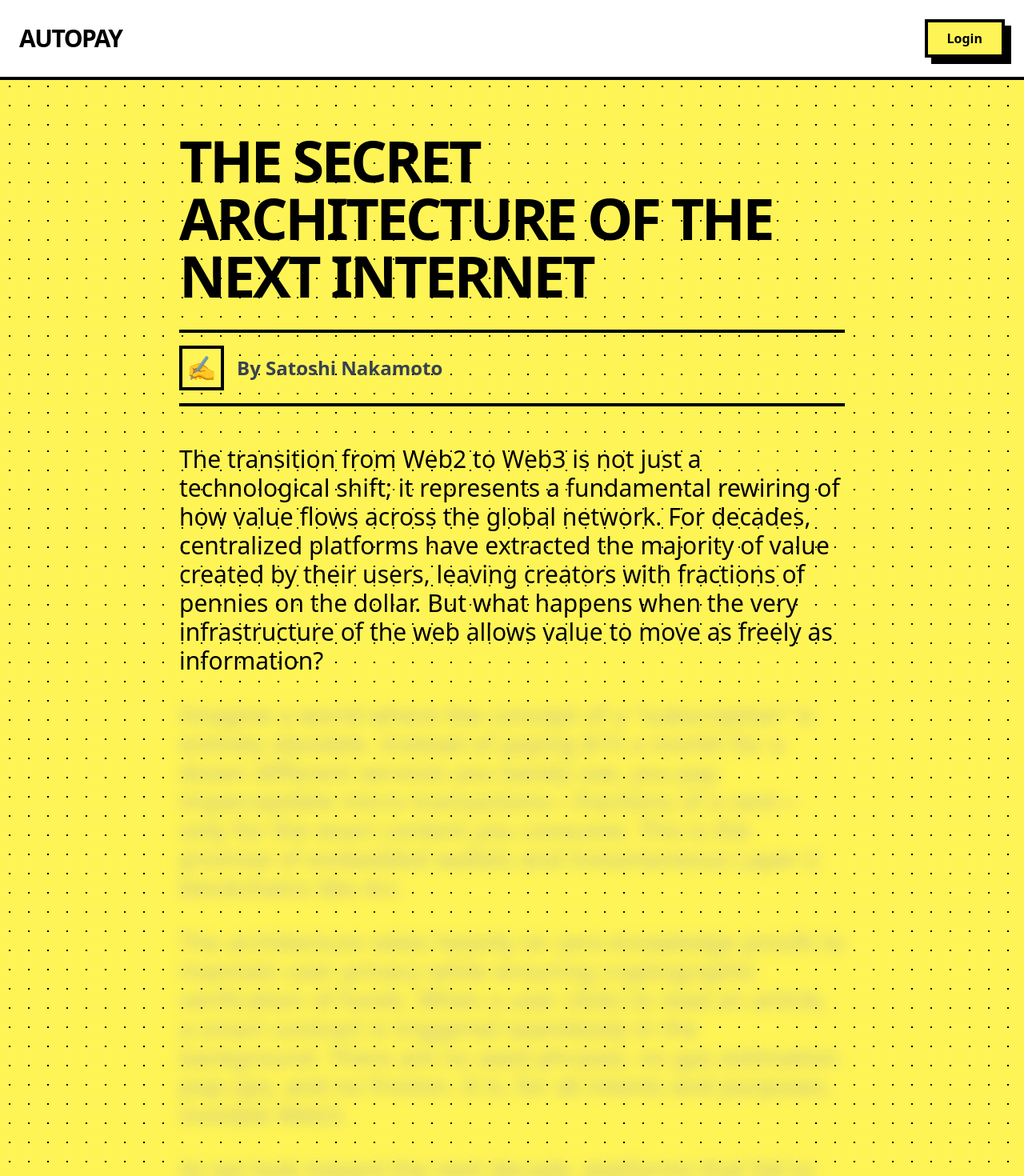
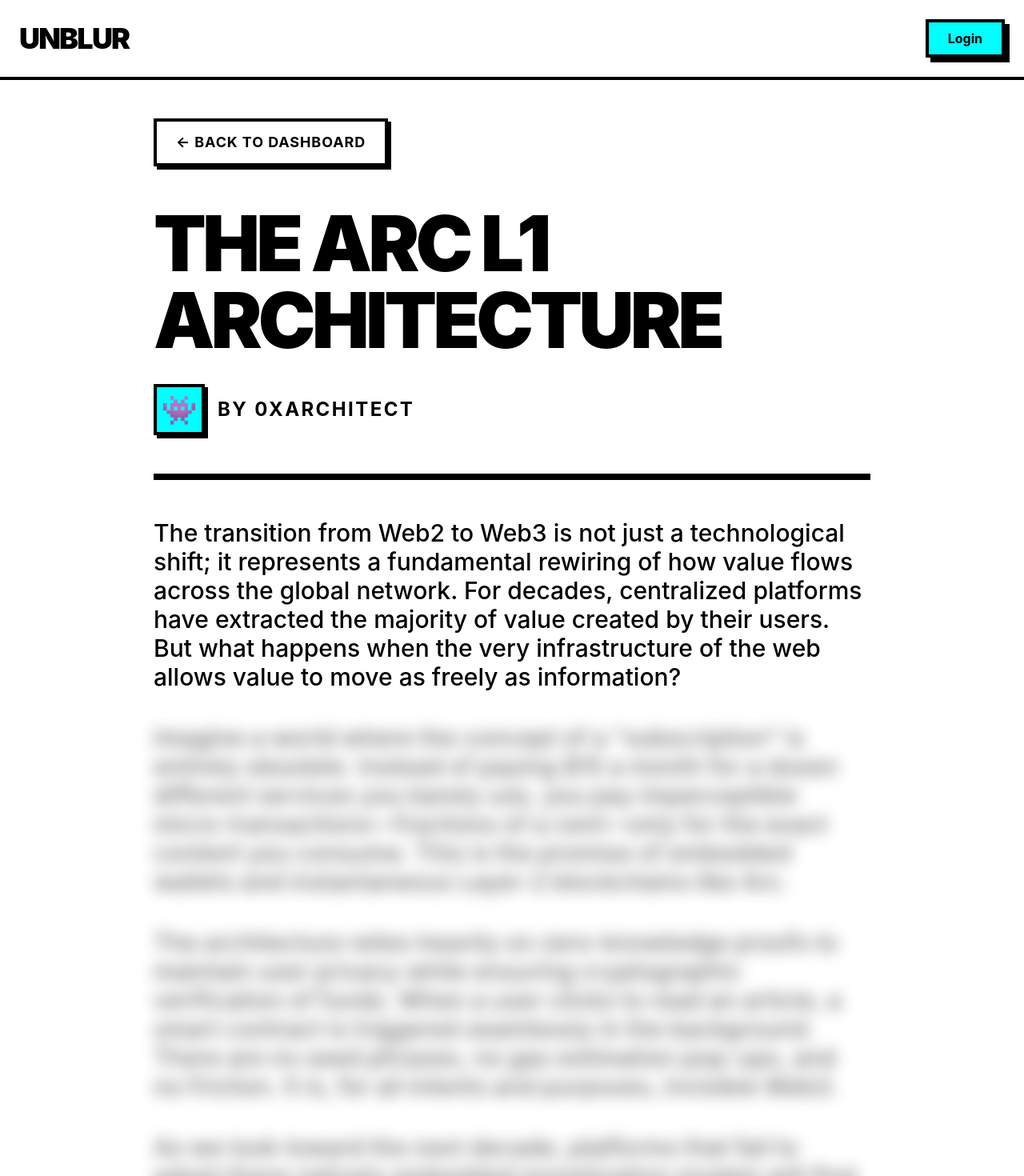
Before and after one commit to Joel-29/zerogate, a Next.js app: page /article/1 in a window 1280 px wide. Shown: the top 1470 px of the page at 80% size. Built offline with nearby package versions, Linux system fonts and the light colour scheme; no server answers.

Commit message:
refactor: implement Premium Neobrutalism redesign and Magic Unlock logic

```diff
--- a/package.json
+++ b/package.json
@@ -9,6 +9,7 @@
     "lint": "next lint"
   },
   "dependencies": {
+    "@farcaster/mini-app-solana": "^1.1.3",
     "@privy-io/react-auth": "^3.42.0",
     "lucide-react": "^1.45.0",
     "next": "14.2.35",
--- a/src/app/Providers.tsx
+++ b/src/app/Providers.tsx
@@ -3,10 +3,21 @@
 import { PrivyProvider } from '@privy-io/react-auth';
 import { ReactNode } from 'react';
 
+const arcTestnet = {
+  id: 999999,
+  name: 'Arc L1 Testnet',
+  network: 'arc-l1-testnet',
+  nativeCurrency: { name: 'Ether', symbol: 'ETH', decimals: 18 },
+  rpcUrls: {
+    default: { http: ['https://rpc.arc-l1-testnet.com'] },
+    public: { http: ['https://rpc.arc-l1-testnet.com'] }
+  },
+} as any;
+
 export default function Providers({ children }: { children: ReactNode }) {
   return (
     <PrivyProvider
-      appId="your-dummy-app-id-here"
+      appId="cmtyog73i041p0ci9is4edkr5"
       config={{
         loginMethods: ['email'],
         appearance: {
@@ -18,13 +29,8 @@ export default function Providers({ children }: { children: ReactNode }) {
         embeddedWallets: {
           createOnLogin: 'users-without-wallets',
         },
-        defaultChain: {
-          id: 999999,
-          name: 'Arc L1 Testnet',
-          network: 'arc-l1-testnet',
-          nativeCurrency: { name: 'Ether', symbol: 'ETH', decimals: 18 },
-          rpcUrls: { default: { http: ['https://rpc.arc-l1-testnet.com'] } },
-        }
+        defaultChain: arcTestnet,
+        supportedChains: [arcTestnet],
       }}
     >
       {children}
--- a/src/app/article/[id]/page.tsx
+++ b/src/app/article/[id]/page.tsx
@@ -2,7 +2,7 @@
 
 import { useState } from 'react';
 import { usePrivy } from '@privy-io/react-auth';
-import { Loader2 } from 'lucide-react';
+import Link from 'next/link';
 
 export default function ArticlePage({ params }: { params: { id: string } }) {
   const { authenticated, login } = usePrivy();
@@ -10,7 +10,6 @@ export default function ArticlePage({ params }: { params: { id: string } }) {
   const [isPaying, setIsPaying] = useState(false);
 
   const handlePayment = () => {
-    // Force user to login if they attempt to pay while unauthenticated
     if (!authenticated) {
       login();
       return;
@@ -19,34 +18,23 @@ export default function ArticlePage({ params }: { params: { id: string } }) {
     setIsPaying(true);
 
     // ==========================================
-    // 🔗 VIEM BLOCKCHAIN INTEGRATION (TODO)
+    // 🔗 HACKATHON: VIEM BLOCKCHAIN INTEGRATION
     // ==========================================
-    // 1. Get the user's embedded wallet provider via Privy:
-    //    const provider = await user.wallet.getEthereumProvider();
-    //
-    // 2. Initialize a viem wallet client:
-    //    const walletClient = createWalletClient({
-    //      account: user.wallet.address,
-    //      chain: arcL1Testnet,
-    //      transport: custom(provider)
-    //    });
-    //
-    // 3. Define the USDC token address and author address:
-    //    const usdcAddress = '0x...';
-    //    const authorAddress = '0xAuthorEthAddress...';
-    //
-    // 4. Send the ERC-20 transaction:
-    //    const hash = await walletClient.writeContract({
-    //      address: usdcAddress,
-    //      abi: erc20Abi,
-    //      functionName: 'transfer',
-    //      args: [authorAddress, parseUnits('0.10', 6)],
-    //    });
-    //
-    // 5. Wait for the transaction receipt via publicClient
+    // const provider = await user.wallet.getEthereumProvider();
+    // const walletClient = createWalletClient({
+    //   account: user.wallet.address,
+    //   chain: arcL1Testnet,
+    //   transport: custom(provider)
+    // });
+    // const hash = await walletClient.writeContract({
+    //   address: USDC_ADDRESS,
+    //   abi: erc20Abi,
+    //   functionName: 'transfer',
+    //   args: [AUTHOR_ADDRESS, parseUnits('0.10', 6)],
+    // });
+    // await publicClient.waitForTransactionReceipt({ hash });
     // ==========================================
 
-    // SIMULATION FOR HACKATHON DEMO
     setTimeout(() => {
       setIsUnlocked(true);
       setIsPaying(false);
@@ -54,40 +42,50 @@ export default function ArticlePage({ params }: { params: { id: string } }) {
   };
 
   return (
-    <main className="max-w-4xl mx-auto p-8 py-16 space-y-12">
-      {/* Success Banner */}
+    <main className="min-h-[calc(100vh-96px)] bg-white p-6 md:p-12">
+      <div className="max-w-4xl mx-auto space-y-12">
+
+        <div className="flex items-center justify-between">
+          <Link
+            href="/"
+            className="inline-flex items-center border-4 border-black shadow-[4px_4px_0px_0px_rgba(0,0,0,1)] font-bold transition-all duration-200 ease-out hover:bg-black hover:text-white active:translate-x-[4px] active:translate-y-[4px] active:shadow-none bg-white text-black px-6 py-3 text-lg uppercase tracking-wider"
+          >
+            ← Back to Dashboard
+          </Link>
+        </div>
+
         {isUnlocked && (
-        <div className="neo-card bg-[#00FF41] p-6 text-2xl font-black uppercase flex items-center justify-center gap-4 mb-8 transition-all animate-in fade-in slide-in-from-top-4 duration-500">
+          <div className="border-4 border-black shadow-[6px_6px_0px_0px_rgba(0,0,0,1)] bg-[#00FF41] p-6 text-2xl font-black uppercase flex items-center justify-center gap-4 transition-all animate-in fade-in slide-in-from-top-4 duration-500">
             <span className="text-4xl">✅</span>
-          Payment Successful! 0.10 USDC sent to author.eth
+            Unlocked! 0.10 USDC transferred via Arc.
           </div>
         )}
 
-      {/* Article Header */}
-      <header className="space-y-8">
-        <h1 className="text-5xl md:text-7xl font-black uppercase leading-[1.1] tracking-tighter">
-          The Secret Architecture of the Next Internet
+        <header className="space-y-8 border-b-8 border-black pb-12">
+          <h1 className="text-6xl md:text-8xl font-black uppercase leading-[1.05] tracking-tighter">
+            The Arc L1 Architecture
           </h1>
-        <div className="flex items-center gap-4 text-2xl font-bold text-gray-700 border-t-4 border-b-4 border-black py-4">
-          <div className="w-14 h-14 bg-[#FFF455] neo-border flex items-center justify-center text-3xl">
-            ✍️
+          <div className="flex items-center gap-4 text-2xl font-bold text-black">
+            <div className="w-16 h-16 bg-[#00FFFF] border-4 border-black shadow-[4px_4px_0px_0px_rgba(0,0,0,1)] flex items-center justify-center text-4xl">
+              👾
             </div>
-          <p>By Satoshi Nakamoto</p>
+            <p className="uppercase tracking-widest">By 0xArchitect</p>
           </div>
         </header>
 
-      {/* Article Content */}
-      <article className="text-2xl md:text-3xl leading-relaxed space-y-8 relative group font-medium">
+        <article className="text-2xl md:text-3xl leading-relaxed space-y-10 font-medium">
           <p>
-          The transition from Web2 to Web3 is not just a technological shift; it represents a fundamental rewiring of how value flows across the global network. For decades, centralized platforms have extracted the majority of value created by their users, leaving creators with fractions of pennies on the dollar. But what happens when the very infrastructure of the web allows value to move as freely as information?
+            The transition from Web2 to Web3 is not just a technological shift; it represents a fundamental rewiring of how value flows across the global network. For decades, centralized platforms have extracted the majority of value created by their users. But what happens when the very infrastructure of the web allows value to move as freely as information?
           </p>
 
-        <div className="relative">
-          {/* Gated Text Container */}
+          <div className="relative group">
             <div
-            className={`space-y-8 transition-all duration-1000 ${
-              !isUnlocked ? 'filter blur-[8px] select-none text-gray-400 opacity-60' : 'filter-none opacity-100'
+              className={`space-y-10 transition-all duration-1000 ${
+                !isUnlocked
+                  ? 'blur-[8px] select-none text-transparent opacity-80'
+                  : 'filter-none opacity-100'
               }`}
+              style={!isUnlocked ? { textShadow: '0 0 12px rgba(0,0,0,0.8)' } : {}}
             >
               <p>
                 Imagine a world where the concept of a "subscription" is entirely obsolete. Instead of paying $15 a month for a dozen different services you barely use, you pay imperceptible micro-transactions—fractions of a cent—only for the exact content you consume. This is the promise of embedded wallets and instantaneous Layer-2 blockchains like Arc.
@@ -102,28 +100,28 @@ export default function ArticlePage({ params }: { params: { id: string } }) {
               </p>
             </div>
 
-          {/* Paywall Overlay */}
             {!isUnlocked && (
-            <div className={`absolute inset-0 z-10 flex items-center justify-center bg-white/10 transition-opacity duration-300 backdrop-blur-sm ${isPaying ? 'opacity-100' : 'opacity-0 group-hover:opacity-100'}`}>
+              <div className={`absolute inset-0 z-10 flex items-center justify-center transition-opacity duration-300 ${isPaying ? 'opacity-100' : 'opacity-0 group-hover:opacity-100'}`}>
                 <button
                   onClick={handlePayment}
                   disabled={isPaying}
-                className="neo-button bg-[#FF2E93] text-white px-10 py-8 text-2xl md:text-4xl flex items-center gap-4 disabled:opacity-90 disabled:cursor-not-allowed"
-                style={isPaying ? { transform: 'translate(4px, 4px)', boxShadow: 'none' } : {}}
+                  className="border-4 border-black shadow-[8px_8px_0px_0px_rgba(0,0,0,1)] font-black transition-all duration-200 ease-out hover:bg-black hover:text-[#FFF455] active:translate-x-[6px] active:translate-y-[6px] active:shadow-none bg-[#FFF455] text-black px-12 py-8 text-3xl md:text-5xl flex items-center gap-6 disabled:opacity-100 disabled:bg-gray-300 disabled:hover:bg-gray-300 disabled:hover:text-black uppercase tracking-tighter"
+                  style={isPaying ? { transform: 'translate(6px, 6px)', boxShadow: 'none' } : {}}
                 >
                   {isPaying ? (
                     <>
-                    <Loader2 className="w-10 h-10 animate-spin" />
-                    Negotiating with Blockchain...
+                      <div className="w-8 h-8 border-4 border-black border-t-transparent rounded-full animate-spin" />
+                      Authorizing...
                     </>
                   ) : (
-                  <>🔓 Pay 0.10 USDC to Unlock</>
+                    <>🔓 Unlock for 0.10 USDC</>
                   )}
                 </button>
               </div>
             )}
           </div>
         </article>
+      </div>
     </main>
   );
 }
--- a/src/app/globals.css
+++ b/src/app/globals.css
@@ -4,30 +4,10 @@
 
 @layer base {
   body {
-    background-color: #FFF455;
-    background-image: radial-gradient(#000000 1.5px, transparent 1.5px);
-    background-size: 24px 24px;
+    background-color: #ffffff;
     color: #000000;
-    font-family: ui-sans-serif, system-ui, -apple-system, BlinkMacSystemFont, "Segoe UI", Roboto, "Helvetica Neue", Arial, sans-serif;
+    font-family: "Inter", system-ui, -apple-system, BlinkMacSystemFont, "Segoe UI", Roboto, "Helvetica Neue", Arial, sans-serif;
+    -webkit-font-smoothing: antialiased;
+    -moz-osx-font-smoothing: grayscale;
   }
 }
-
-@layer utilities {
-  .neo-border {
-    @apply border-4 border-black;
-  }
-
-  .neo-shadow {
-    @apply shadow-[8px_8px_0px_0px_rgba(0,0,0,1)];
-  }
-
-  .neo-button {
-    @apply neo-border neo-shadow font-bold transition-all duration-75 ease-out
-           hover:bg-[#FF2E93] hover:text-white
-           active:translate-x-[4px] active:translate-y-[4px] active:shadow-none;
-  }
-
-  .neo-card {
-    @apply neo-border neo-shadow bg-white;
-  }
-}
--- a/src/app/page.tsx
+++ b/src/app/page.tsx
@@ -4,90 +4,76 @@ import { usePrivy } from '@privy-io/react-auth';
 import Link from 'next/link';
 
 const ARTICLES = [
-  { id: '1', title: 'The Future of Web3', color: 'bg-[#FF2E93]' },
-  { id: '2', title: 'AI takes over the world', color: 'bg-[#00FFFF]' },
-  { id: '3', title: 'Neobrutalism UI Trends', color: 'bg-[#FFF455]' },
+  { id: '1', title: 'The Arc L1 Architecture Explained', color: 'bg-[#FF2E93]' },
+  { id: '2', title: 'Why Subscriptions are Dead', color: 'bg-[#00FFFF]' },
+  { id: '3', title: 'Building Premium Neobrutalism', color: 'bg-[#FFF455]' },
 ];
 
-export default function Home() {
-  const { ready, authenticated, user, login } = usePrivy();
+export default function Dashboard() {
+  const { ready, authenticated, login } = usePrivy();
 
   if (!ready) {
     return (
-      <main className="flex min-h-[calc(100vh-88px)] items-center justify-center p-8">
-        <div className="text-4xl font-black animate-pulse">Loading...</div>
+      <main className="flex min-h-[calc(100vh-96px)] items-center justify-center bg-white p-8">
+        <div className="text-4xl font-black animate-pulse uppercase tracking-widest">Loading...</div>
       </main>
     );
   }
 
   if (!authenticated) {
     return (
-      <main className="flex min-h-[calc(100vh-88px)] flex-col items-center justify-center p-8 text-center">
+      <main className="flex min-h-[calc(100vh-96px)] flex-col items-center justify-center bg-white p-8 text-center">
         <div className="max-w-5xl w-full">
-          <h1 className="text-6xl md:text-[6rem] font-black mb-8 uppercase leading-[1.1] tracking-tight">
-            The Zero-Click<br/>Web3 Paywall.
+          <h1 className="text-6xl md:text-[7rem] font-black mb-8 uppercase leading-[1.05] tracking-tighter">
+            The Zero-Click<br/>Paywall.
           </h1>
-          <p className="text-2xl md:text-4xl font-bold mb-12">
-            Say goodbye to subscriptions.
+          <p className="text-2xl md:text-3xl font-bold mb-12 max-w-3xl mx-auto leading-relaxed">
+            Read premium internet content without subscriptions. Pay 10 cents via Arc USDC.
           </p>
           <button
             onClick={login}
-            className="neo-button bg-[#00FFFF] px-12 py-6 text-3xl uppercase tracking-wider"
+            className="border-4 border-black shadow-[8px_8px_0px_0px_rgba(0,0,0,1)] font-black transition-all duration-200 ease-out hover:bg-black hover:text-[#FF2E93] active:translate-x-[6px] active:translate-y-[6px] active:shadow-none bg-[#FF2E93] text-white px-12 py-6 text-3xl md:text-4xl uppercase tracking-wider"
           >
-            Start Reading
+            Get Started
           </button>
         </div>
       </main>
     );
   }
 
-  const walletAddress = user?.wallet?.address || '0x0000000000000000000000000000000000000000';
-  const truncatedAddress = `${walletAddress.slice(0, 6)}...${walletAddress.slice(-4)}`;
+  return (
+    <main className="min-h-[calc(100vh-96px)] bg-white p-8 md:p-16">
+      <div className="max-w-7xl mx-auto space-y-16">
+        <header>
+          <h2 className="text-5xl md:text-6xl font-black uppercase tracking-tighter border-b-8 border-black pb-6 inline-block">
+            Premium Feed
+          </h2>
+        </header>
 
-  return (
-    <main className="p-8 max-w-6xl mx-auto space-y-16 py-12">
-      {/* Top Card: Your Wallet */}
-      <section>
-        <h2 className="text-4xl font-black mb-6 uppercase tracking-tight">Your Dashboard</h2>
-        <div className="neo-card bg-white p-8 flex flex-col md:flex-row md:items-center justify-between gap-8">
-          <div>
-            <p className="font-bold text-gray-500 uppercase tracking-widest mb-2">Wallet Balance</p>
-            <p className="text-6xl font-black">5.00 USDC</p>
-          </div>
-          <div className="md:text-right">
-            <p className="font-bold text-gray-500 uppercase tracking-widest mb-2">Connected Address</p>
-            <p className="text-xl md:text-2xl font-bold bg-gray-100 px-4 py-2 neo-border inline-block break-all">
-              {truncatedAddress}
-            </p>
-          </div>
-        </div>
-      </section>
-
-      {/* Bottom Section: Articles */}
-      <section>
-        <h2 className="text-4xl font-black mb-6 uppercase tracking-tight">Premium Content</h2>
-        <div className="grid grid-cols-1 md:grid-cols-3 gap-8">
+        <div className="grid grid-cols-1 md:grid-cols-2 lg:grid-cols-3 gap-10">
           {ARTICLES.map((article) => (
-            <div key={article.id} className="neo-card flex flex-col overflow-hidden bg-white">
-              {/* Image Placeholder */}
-              <div className={`h-48 ${article.color} border-b-4 border-black w-full flex items-center justify-center`}>
-                <span className="text-6xl">📰</span>
+            <div key={article.id} className="border-4 border-black shadow-[8px_8px_0px_0px_rgba(0,0,0,1)] flex flex-col bg-white transition-transform hover:-translate-y-2 duration-200">
+              <div className={`h-64 ${article.color} border-b-4 border-black w-full flex items-center justify-center p-8 relative overflow-hidden`}>
+                 {/* Abstract geometric shapes */}
+                 <div className="absolute w-32 h-32 bg-black rounded-full mix-blend-overlay opacity-20 -top-10 -right-10" />
+                 <div className="absolute w-40 h-40 bg-white mix-blend-overlay opacity-30 bottom-0 left-0" style={{ clipPath: 'polygon(0 0, 0% 100%, 100% 100%)' }} />
+                 <span className="text-8xl relative z-10">✦</span>
               </div>
-              <div className="p-6 flex-1 flex flex-col justify-between gap-6">
-                <h3 className="text-3xl font-black leading-tight">
+              <div className="p-8 flex-1 flex flex-col justify-between gap-8">
+                <h3 className="text-3xl font-black leading-tight uppercase tracking-tight">
                   {article.title}
                 </h3>
                 <Link
                   href={`/article/${article.id}`}
-                  className="neo-button bg-white text-center py-4 w-full block mt-auto text-xl"
+                  className="border-4 border-black shadow-[4px_4px_0px_0px_rgba(0,0,0,1)] font-bold transition-all duration-200 ease-out hover:bg-black hover:text-white active:translate-x-[4px] active:translate-y-[4px] active:shadow-none bg-white text-black text-center py-4 w-full block mt-auto text-xl uppercase"
                 >
-                  Read Article
+                  Read Article →
                 </Link>
               </div>
             </div>
           ))}
         </div>
-      </section>
+      </div>
     </main>
   );
 }
--- a/src/components/Navbar.tsx
+++ b/src/components/Navbar.tsx
@@ -4,30 +4,25 @@ import { usePrivy } from '@privy-io/react-auth';
 import Link from 'next/link';
 
 export default function Navbar() {
-  const { ready, authenticated, user, login, logout } = usePrivy();
-
-  const walletAddress = user?.wallet?.address || '';
-  const truncatedAddress = walletAddress
-    ? `${walletAddress.slice(0, 6)}...${walletAddress.slice(-4)}`
-    : '';
+  const { ready, authenticated, login, logout } = usePrivy();
 
   return (
-    <nav className="flex items-center justify-between p-6 border-b-4 border-black bg-white z-10 sticky top-0">
-      <Link href="/" className="text-3xl font-black uppercase tracking-tighter hover:scale-105 transition-transform">
-        AutoPay
+    <nav className="flex items-center justify-between p-6 border-b-4 border-black bg-white z-50 sticky top-0">
+      <Link href="/" className="text-4xl font-black uppercase tracking-tighter hover:translate-x-1 hover:translate-y-1 transition-transform">
+        UNBLUR
       </Link>
 
       <div className="flex items-center gap-4">
         {!ready ? (
-          <div className="h-12 w-28 bg-gray-200 animate-pulse neo-border" />
+          <div className="h-12 w-28 bg-gray-200 animate-pulse border-4 border-black" />
         ) : authenticated ? (
           <>
-            <span className="neo-card px-4 py-2 font-bold bg-[#00FFFF] hidden sm:block">
-              {truncatedAddress}
-            </span>
+            <div className="border-4 border-black shadow-[6px_6px_0px_0px_rgba(0,0,0,1)] px-4 py-2 font-bold bg-[#FFF455] hidden sm:block">
+              5.00 USDC
+            </div>
             <button
               onClick={logout}
-              className="neo-button bg-[#FF2E93] text-white px-6 py-2"
+              className="border-4 border-black shadow-[6px_6px_0px_0px_rgba(0,0,0,1)] font-bold transition-all duration-200 ease-out hover:bg-black hover:text-white active:translate-x-[4px] active:translate-y-[4px] active:shadow-none bg-[#FF2E93] text-white px-6 py-2"
             >
               Logout
             </button>
@@ -35,7 +30,7 @@ export default function Navbar() {
         ) : (
           <button
             onClick={login}
-            className="neo-button bg-[#FFF455] px-6 py-2"
+            className="border-4 border-black shadow-[6px_6px_0px_0px_rgba(0,0,0,1)] font-bold transition-all duration-200 ease-out hover:bg-black hover:text-white active:translate-x-[4px] active:translate-y-[4px] active:shadow-none bg-[#00FFFF] px-6 py-2"
           >
             Login
           </button>
```
Also changed, not shown: 1 other file (tests, documents, lock files or other folders). Lines whose indentation alone changed are shown as unchanged.
